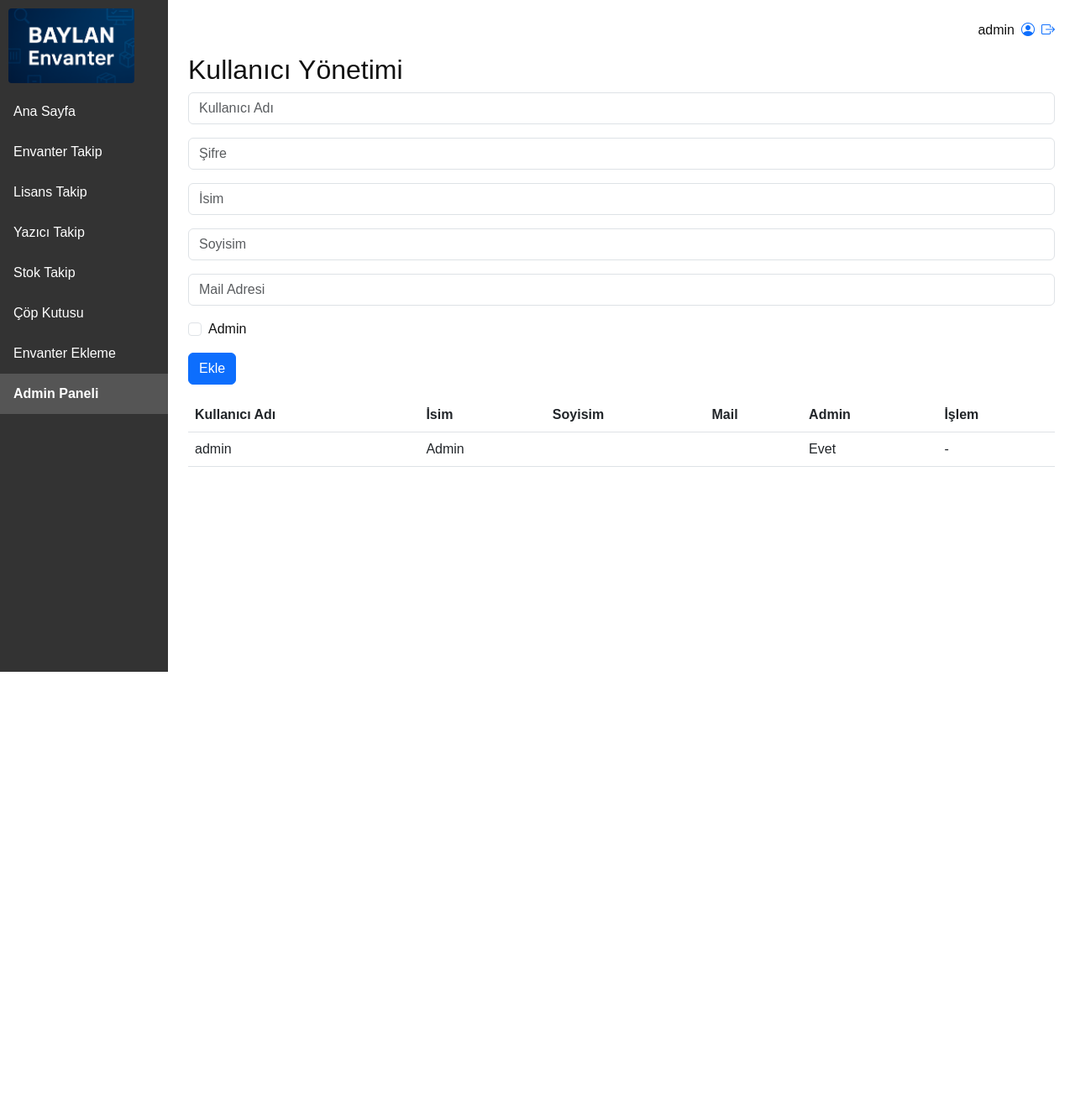
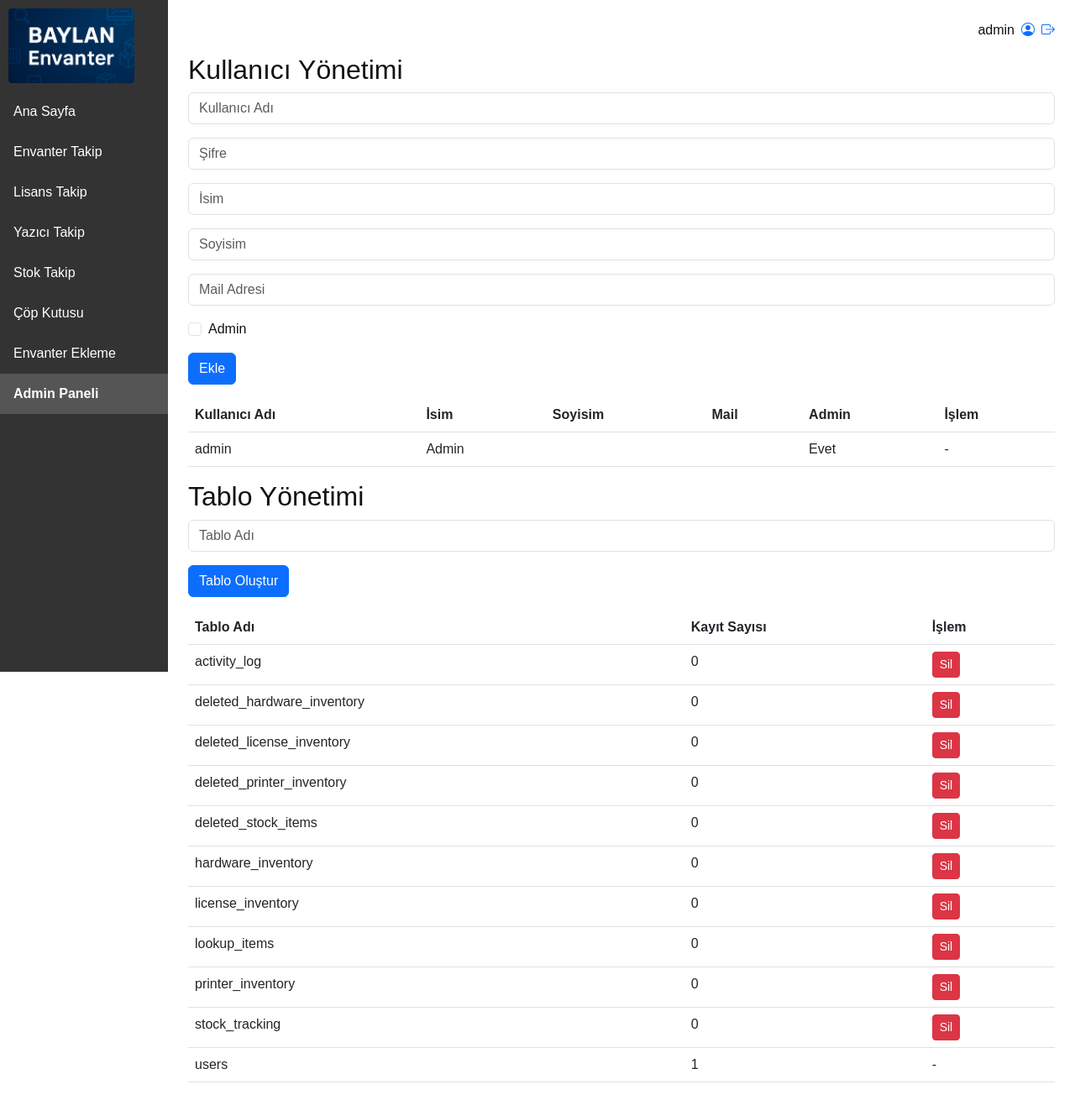
Before and after one commit to fixadd/BilgiislemTool, a FastAPI app: page /admin in a window 1280 px wide. Shown: the whole page at 84% size. Before the commit the page ends 800 px from the top, so only its background shows below. Run offline with FastAPI, Linux system fonts and the light colour scheme; a user stored in the database is signed in; data comes from the database, SQL or seed files in the repository; data that the repository does not hold is empty.

Commit message:
feat: add table management to admin panel

```diff
--- a/main.py
+++ b/main.py
@@ -359,6 +359,37 @@ def cleanup_deleted(db: Session):
 def log_action(db: Session, username: str, action: str):
     db.add(ActivityLog(username=username, action=action))
 
+
+def list_tables():
+    """Return all database tables with row counts."""
+    inspector = inspect(engine)
+    tables = []
+    with engine.connect() as conn:
+        for name in inspector.get_table_names():
+            count = conn.execute(text(f"SELECT COUNT(*) FROM {name}")).scalar()
+            tables.append({"name": name, "count": count})
+    return tables
+
+
+def render_admin_page(
+    request: Request,
+    db: Session,
+    error: str = "",
+    table_error: str = "",
+):
+    """Utility to render admin panel with user and table info."""
+    users = db.query(User).all()
+    return templates.TemplateResponse(
+        "admin.html",
+        {
+            "request": request,
+            "users": users,
+            "tables": list_tables(),
+            "error": error,
+            "table_error": table_error,
+        },
+    )
+
 # --- Pydantic Şemalar ---
 class HardwareItem(BaseModel):
     id: Optional[int]
@@ -587,10 +618,7 @@ def admin_page(
 ):
     if not user.is_admin:
         raise HTTPException(status_code=403, detail="Yetkisiz")
-    users = db.query(User).all()
-    return templates.TemplateResponse(
-        "admin.html", {"request": request, "users": users}
-    )
+    return render_admin_page(request, db)
 
 
 @app.post("/admin/create")
@@ -608,15 +636,7 @@ def admin_create_user(
     if not user.is_admin:
         raise HTTPException(status_code=403, detail="Yetkisiz")
     if db.query(User).filter(User.username == username).first():
-        users = db.query(User).all()
-        return templates.TemplateResponse(
-            "admin.html",
-            {
-                "request": request,
-                "users": users,
-                "error": "Kullanıcı zaten var",
-            },
-        )
+        return render_admin_page(request, db, error="Kullanıcı zaten var")
     db.add(
         User(
             username=username,
@@ -665,6 +685,49 @@ def admin_make_admin(
         raise HTTPException(status_code=404, detail="Kullanıcı bulunamadı")
     target.is_admin = True
     log_action(db, user.username, f"Kullanıcı admin yapıldı: {target.username}")
+    db.commit()
+    return RedirectResponse("/admin", status_code=303)
+
+
+@app.post("/admin/tables/create")
+def admin_create_table(
+    request: Request,
+    table_name: str = Form(...),
+    user: User = Depends(require_login),
+    db: Session = Depends(get_db),
+):
+    if not user.is_admin:
+        raise HTTPException(status_code=403, detail="Yetkisiz")
+    if not table_name.isidentifier():
+        return render_admin_page(request, db, table_error="Geçersiz tablo adı")
+    try:
+        with engine.connect() as conn:
+            conn.execute(text(f"CREATE TABLE {table_name} (id INTEGER PRIMARY KEY)"))
+        log_action(db, user.username, f"Tablo oluşturuldu: {table_name}")
+        db.commit()
+        return RedirectResponse("/admin", status_code=303)
+    except SQLAlchemyError:
+        return render_admin_page(request, db, table_error="Tablo oluşturulamadı")
+
+
+@app.post("/admin/tables/delete")
+def admin_delete_table(
+    request: Request,
+    table_name: str = Form(...),
+    user: User = Depends(require_login),
+    db: Session = Depends(get_db),
+):
+    if not user.is_admin:
+        raise HTTPException(status_code=403, detail="Yetkisiz")
+    inspector = inspect(engine)
+    if table_name not in inspector.get_table_names():
+        return render_admin_page(request, db, table_error="Tablo bulunamadı")
+    with engine.connect() as conn:
+        count = conn.execute(text(f"SELECT COUNT(*) FROM {table_name}")).scalar()
+        if count > 0:
+            return render_admin_page(request, db, table_error="Tablo boş değil")
+        conn.execute(text(f"DROP TABLE {table_name}"))
+    log_action(db, user.username, f"Tablo silindi: {table_name}")
     db.commit()
     return RedirectResponse("/admin", status_code=303)
 
--- a/templates/admin.html
+++ b/templates/admin.html
@@ -51,4 +51,34 @@
     {% endfor %}
   </tbody>
 </table>
+
+<h2>Tablo Yönetimi</h2>
+{% if table_error %}<div class="alert alert-danger">{{ table_error }}</div>{% endif %}
+<form method="post" action="/admin/tables/create" class="mb-3">
+  <div class="mb-3">
+    <input type="text" name="table_name" class="form-control" placeholder="Tablo Adı" required>
+  </div>
+  <button type="submit" class="btn btn-primary">Tablo Oluştur</button>
+  </form>
+<table class="table">
+  <thead>
+    <tr><th>Tablo Adı</th><th>Kayıt Sayısı</th><th>İşlem</th></tr>
+  </thead>
+  <tbody>
+    {% for t in tables %}
+    <tr>
+      <td>{{ t.name }}</td>
+      <td>{{ t.count }}</td>
+      <td>
+        {% if t.count == 0 %}
+        <form method="post" action="/admin/tables/delete" style="display:inline">
+          <input type="hidden" name="table_name" value="{{ t.name }}">
+          <button type="submit" class="btn btn-danger btn-sm">Sil</button>
+        </form>
+        {% else %}-{% endif %}
+      </td>
+    </tr>
+    {% endfor %}
+  </tbody>
+</table>
 {% endblock %}
```
